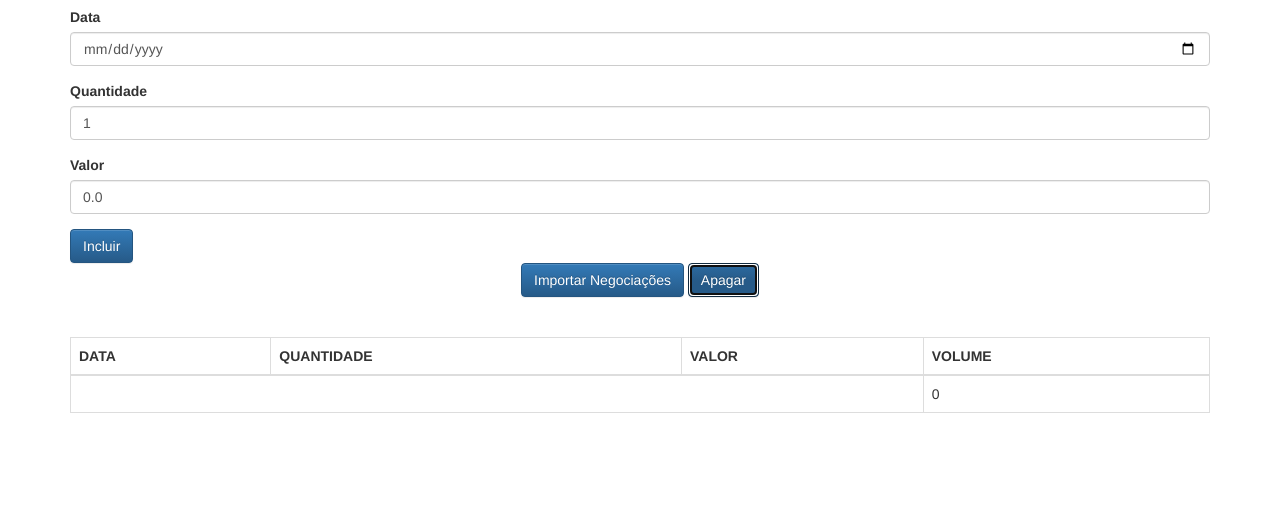
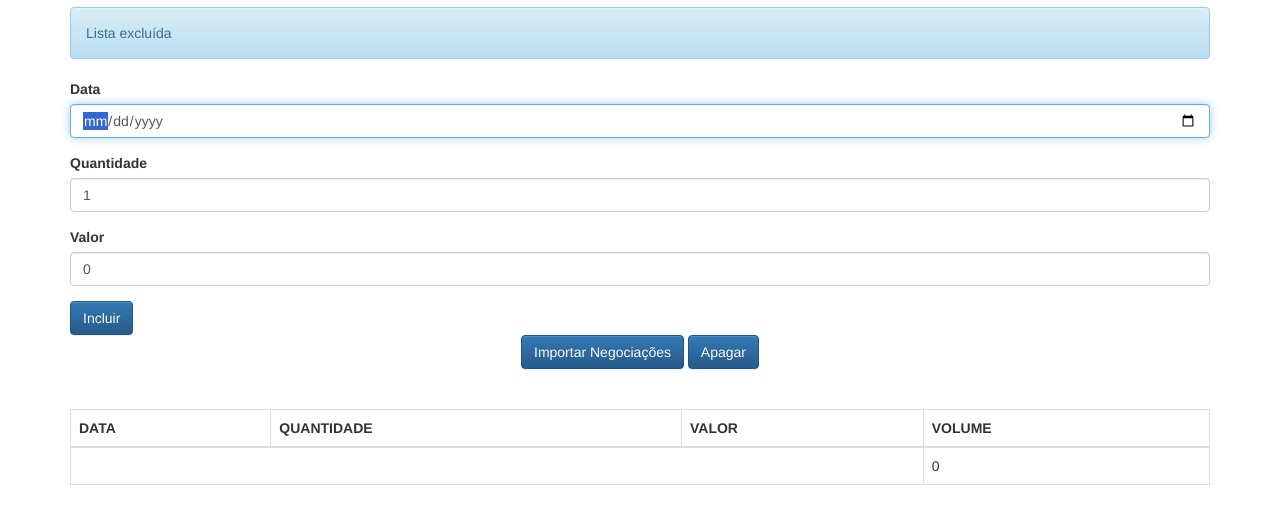
Before and after one commit to alvarocamillont/jses6_alura, a plain HTML site: page aluraframe/client/index.html in a window 1280 px wide. Both pictures are taken after a click on the button "Apagar". Shown: the part 63-586 px from the top of the page. Drawn offline with Linux system fonts and the light colour scheme.

Commit message:
Refatoração da atualização de modelos, criação da função apagar

```diff
--- a/aluraframe/client/index.html
+++ b/aluraframe/client/index.html
@@ -37,7 +37,7 @@
         <button class="btn btn-primary text-center" type="button">
             Importar Negociações
         </button>
-        <button class="btn btn-primary text-center" type="button">
+        <button onclick="negociacaoController.apagar()" class="btn btn-primary text-center" type="button">
             Apagar
         </button>
     </div>
--- a/aluraframe/client/js/app/controllers/NegociacaoController.js
+++ b/aluraframe/client/js/app/controllers/NegociacaoController.js
@@ -4,7 +4,7 @@ class NegociacaoController {
     this._inputData = $('#data')
     this._inputQuantidade = $('#quantidade')
     this._inputValor = $('#valor')
-    this._listaNegociacoes = new ListaNegociacoes()
+    this._listaNegociacoes = new ListaNegociacoes(model => this._negociacoesView.update(model))
     this._negociacoesView = new NegociacoesView($('#negociacoesView'))
     this._negociacoesView.update(this._listaNegociacoes)
     this._mensagem = new Mensagem()
@@ -15,7 +15,6 @@ class NegociacaoController {
   adiciona (event) {
     event.preventDefault()
     this._listaNegociacoes.adiciona(this._criaNegociacao())
-    this._negociacoesView.update(this._listaNegociacoes)
     this._mensagem.texto = 'Negociação adicionada com sucesso'
     this._mensagemView.update(this._mensagem)
     this._limpaFormulario()
@@ -35,4 +34,11 @@ class NegociacaoController {
 
     this._inputData.focus()
   }
+
+  apagar () {
+    this._listaNegociacoes.limpar()
+    this._mensagem.texto = 'Lista excluída'
+    this._mensagemView.update(this._mensagem)
+    this._limpaFormulario()
+  }
 }
--- a/aluraframe/client/js/app/models/ListaNegociacao.js
+++ b/aluraframe/client/js/app/models/ListaNegociacao.js
@@ -1,13 +1,20 @@
 class ListaNegociacoes {
-  constructor () {
+  constructor (armadilha) {
     this._negociacoes = []
+    this._armadilha = armadilha
   }
 
   adiciona (negociacao) {
     this._negociacoes.push(negociacao)
+    this._armadilha(this)
   }
 
   get negociacoes () {
     return [].concat(this._negociacoes)
   }
+
+  limpar () {
+    this._negociacoes = []
+    this._armadilha(this)
+  }
 }
```
